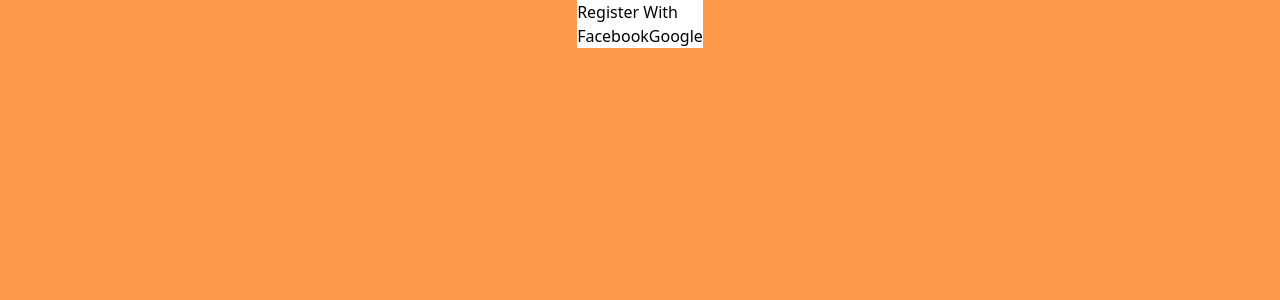
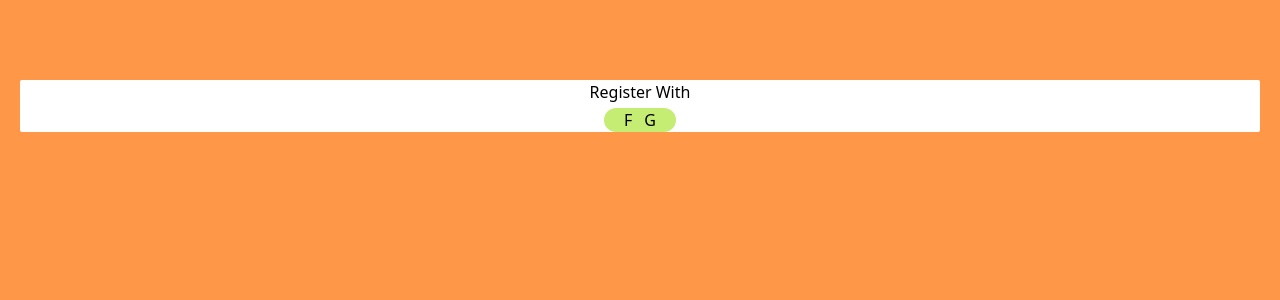
Before and after one commit to femnixx/RandomRepo, a React (Vite) app: page /signup in a window 1280 px wide. Shown: the top 300 px of the page. Built offline with nearby package versions, Linux system fonts and the light colour scheme.

Commit message:
Started with signup page

```diff
--- a/src/FE/SignUp2.tsx
+++ b/src/FE/SignUp2.tsx
@@ -1,20 +1,21 @@
 import React from 'react'
 
-const SignIn2 = () => {
+const SignUp2 = () => {
   return (
-    <div className='bg-[#FF9748] w-screen h-screen flex justify-center'>
-      <div className='bg-white flex justify-center h-fit'>
-        <div className=''>
-          <h1>Register With</h1>
-          <div className='flex justify-between'>
-            <p>Facebook</p>
-            <p>Google</p>
+    <div className='bg-[#FF9748] w-screen h-screen'>
+          <div className='pt-20'>
+            <div className='rounded-xs flex text-center flex-col bg-white h-fit ml-5 mr-5'>
+              <p>Register With</p>
+              <div className='mt-1 flex justify-center text-center'>
+                <div className='w-fit flex gap-x-3 bg-[#C6ED73] px-5 rounded-full'>
+                  <p>F</p>
+                  <p>G</p>
+                </div>
+              </div>
+            </div>
           </div>
-
-        </div>
-      </div>
     </div>
   )
 }
 
-export default SignIn2
+export default SignUp2
```
